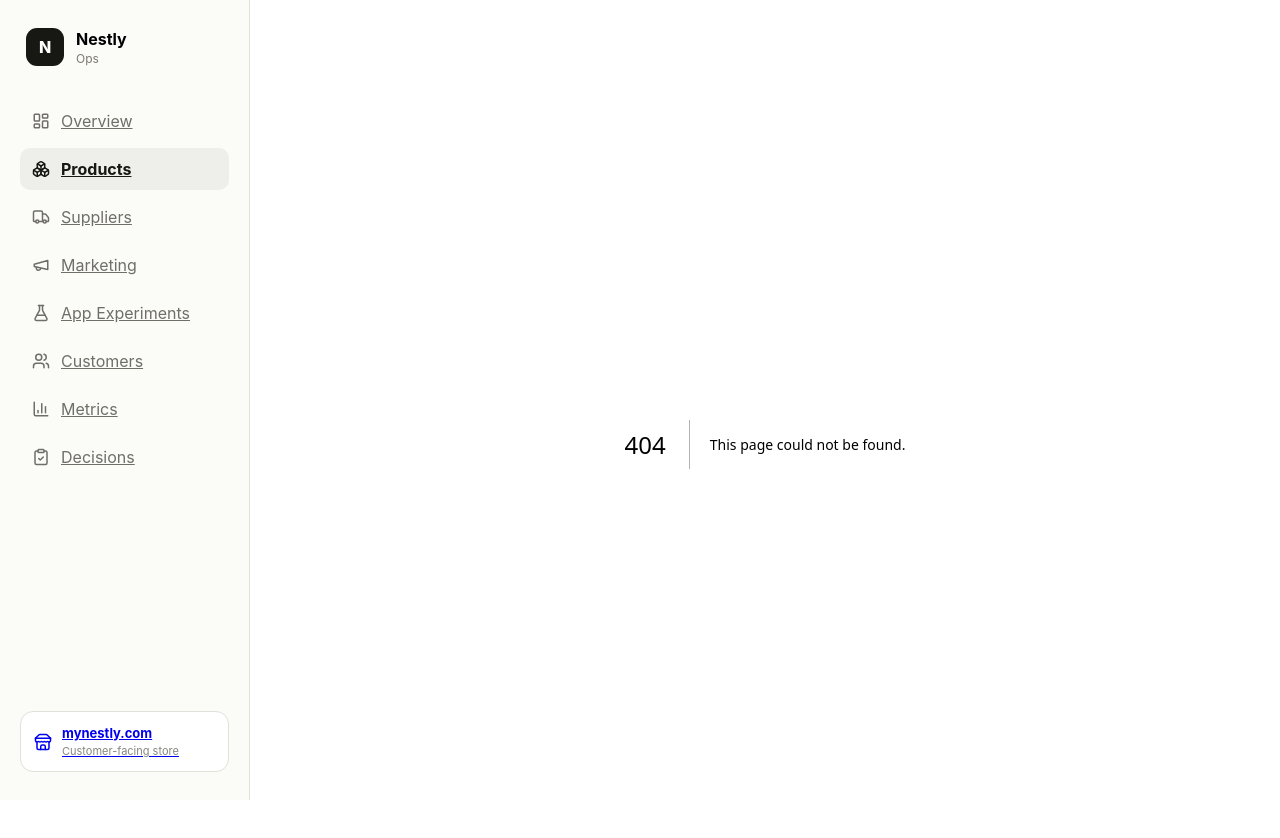
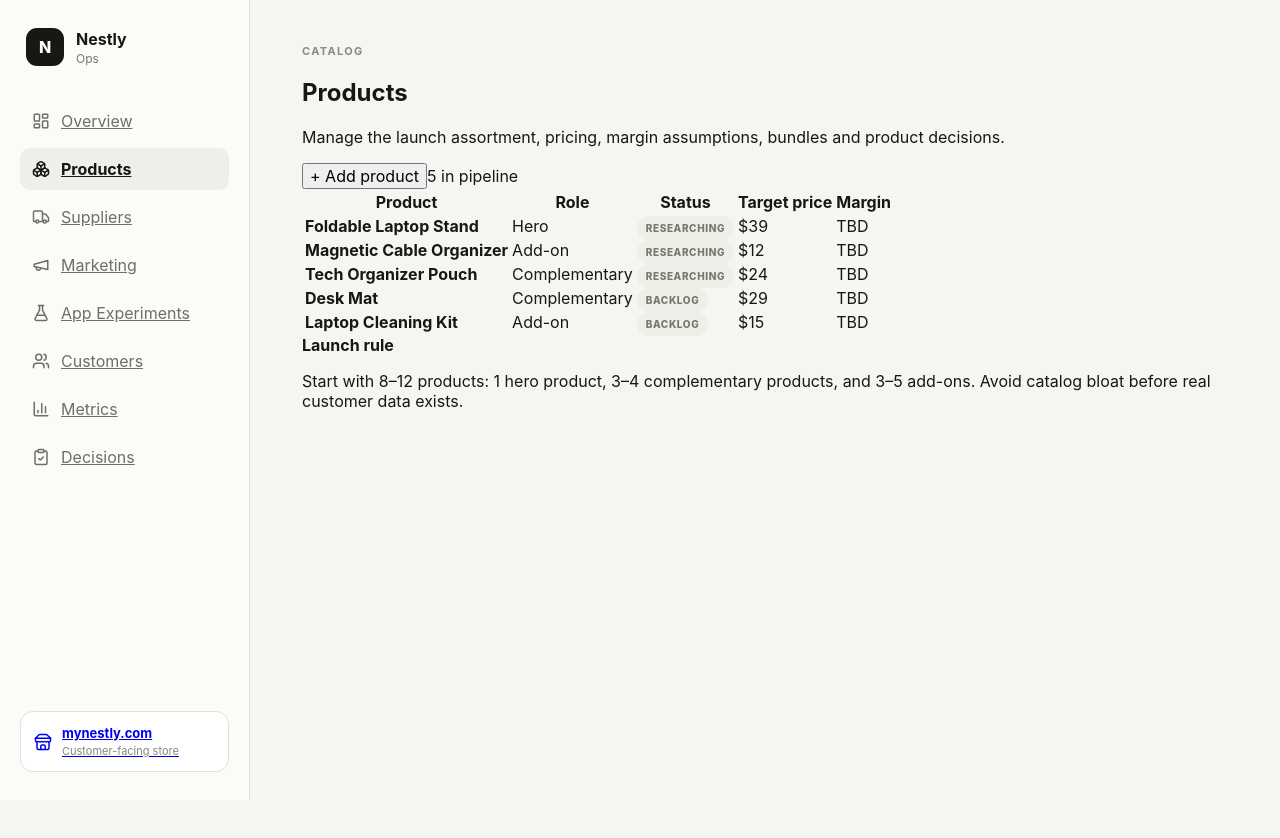
Before and after one commit to hifazlerabbi/nestly-ops, a Next.js app: page /products in a window 1280 px wide. Before the commit this address had no page. Shown: the top 838 px of the page. After the commit the page ends 800 px from the top, so only its background shows below. Built offline with nearby package versions, Linux system fonts and the light colour scheme.

Commit message:
Add products operating page

```diff
--- /dev/null
+++ b/app/products/page.tsx
@@ -0,0 +1,20 @@
+import { PageHeader, Status } from "../components";
+import { products } from "../data";
+
+export default function ProductsPage() {
+  return (
+    <>
+      <PageHeader eyebrow="Catalog" title="Products" copy="Manage the launch assortment, pricing, margin assumptions, bundles and product decisions." />
+      <div className="toolbar"><button className="primaryButton">+ Add product</button><span>{products.length} in pipeline</span></div>
+      <div className="tableWrap">
+        <table>
+          <thead><tr><th>Product</th><th>Role</th><th>Status</th><th>Target price</th><th>Margin</th></tr></thead>
+          <tbody>
+            {products.map((p) => <tr key={p.name}><td><strong>{p.name}</strong></td><td>{p.role}</td><td><Status>{p.status}</Status></td><td>{p.targetPrice}</td><td>{p.margin}</td></tr>)}
+          </tbody>
+        </table>
+      </div>
+      <section className="noteCard"><strong>Launch rule</strong><p>Start with 8–12 products: 1 hero product, 3–4 complementary products, and 3–5 add-ons. Avoid catalog bloat before real customer data exists.</p></section>
+    </>
+  );
+}
```
